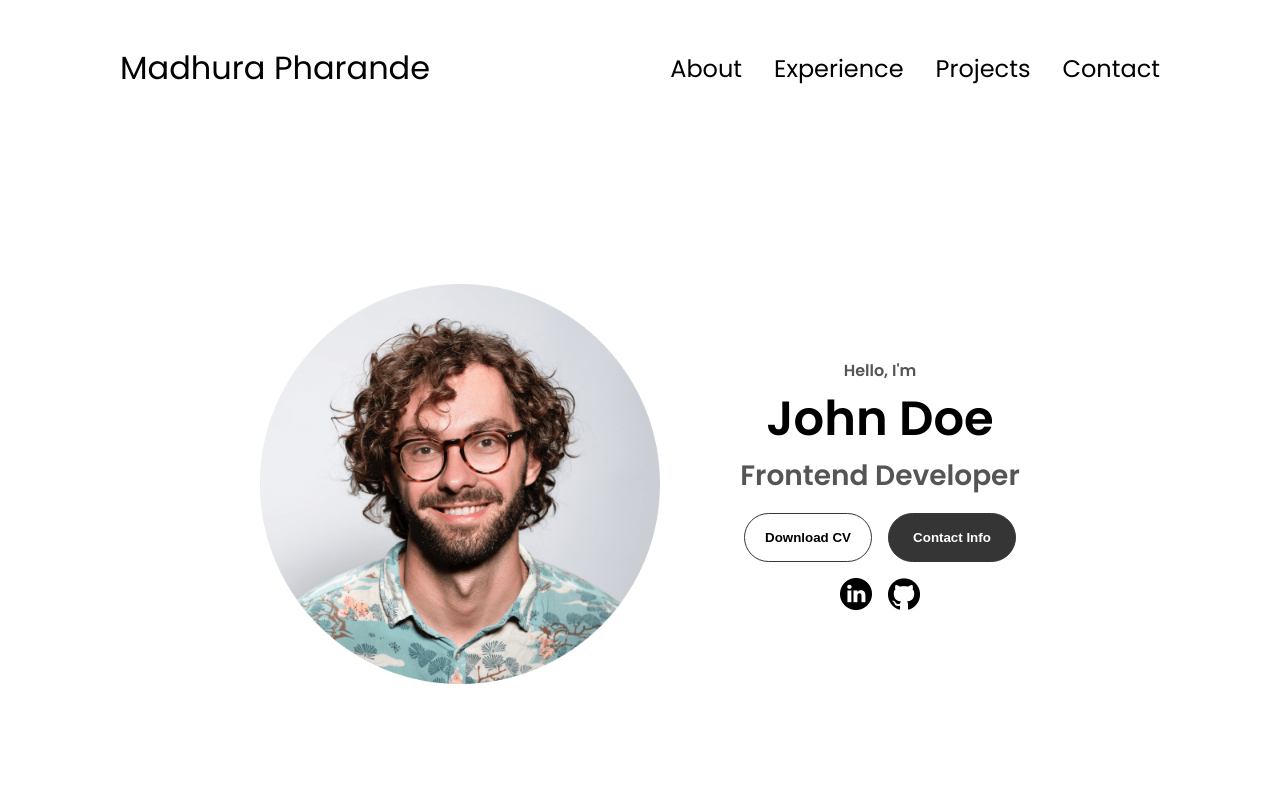
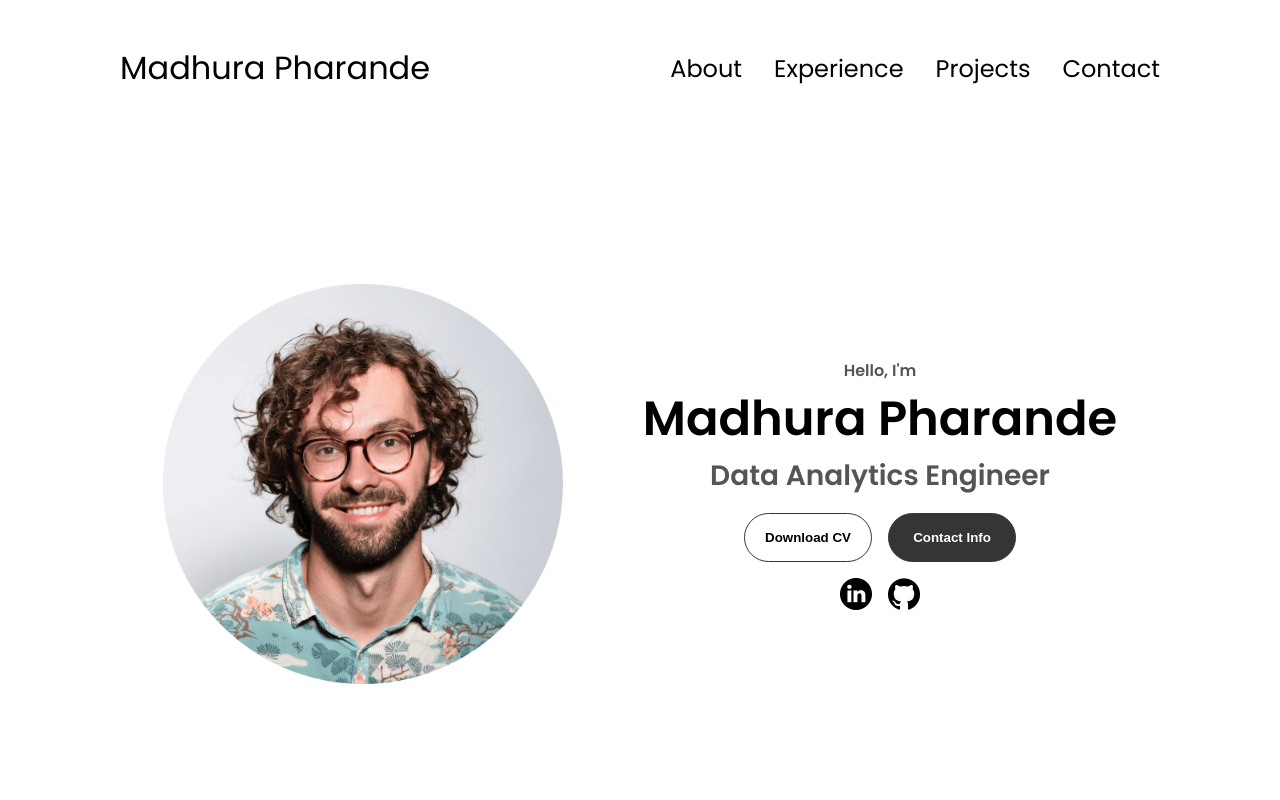
Before and after one commit to madhura-3/madhura-pharande-portfolio, a plain HTML site: page index.html in a window 1280 px wide. Shown: the top 800 px of the page. Drawn offline with Linux system fonts and the light colour scheme.

Commit message:
Update index.html

```diff
--- a/index.html
+++ b/index.html
@@ -21,7 +21,7 @@
       </div>
     </nav>
     <nav id="hamburger-nav">
-      <div class="logo">John Doe</div>
+      <div class="logo">Madhura Pharande</div>
       <div class="hamburger-menu">
         <div class="hamburger-icon" onclick="toggleMenu()">
           <span></span>
@@ -38,12 +38,12 @@
     </nav>
     <section id="profile">
       <div class="section__pic-container">
-        <img src="./assets/profile-pic.png" alt="John Doe profile picture" />
+        <img src="./assets/profile-pic.png" alt="Madhura Pharande profile picture" />
       </div>
       <div class="section__text">
         <p class="section__text__p1">Hello, I'm</p>
-        <h1 class="title">John Doe</h1>
-        <p class="section__text__p2">Frontend Developer</p>
+        <h1 class="title">Madhura Pharande</h1>
+        <p class="section__text__p2">Data Analytics Engineer</p>
         <div class="btn-container">
           <button
             class="btn btn-color-2"
@@ -51,7 +51,7 @@
           >
             Download CV
           </button>
-          <button class="btn btn-color-1" onclick="location.href='./#contact'">
+          <button class="btn btn-color-1" onclick="location.href='#contact'">
             Contact Info
           </button>
         </div>
@@ -60,7 +60,7 @@
             src="./assets/linkedin.png"
             alt="My LinkedIn profile"
             class="icon"
-            onclick="location.href='https://linkedin.com/'"
+            onclick="location.href='https://www.linkedin.com/in/mp03/'"
           />
           <img
             src="./assets/github.png"
```
